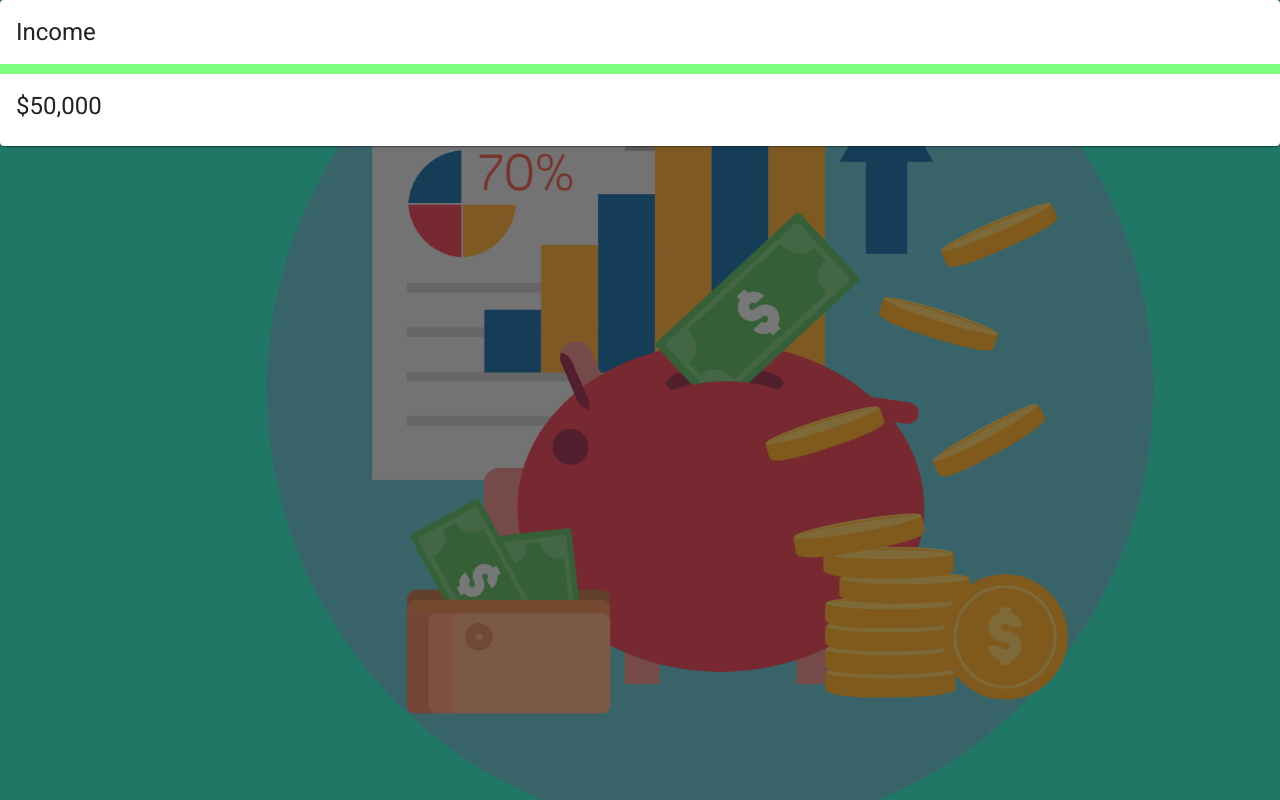
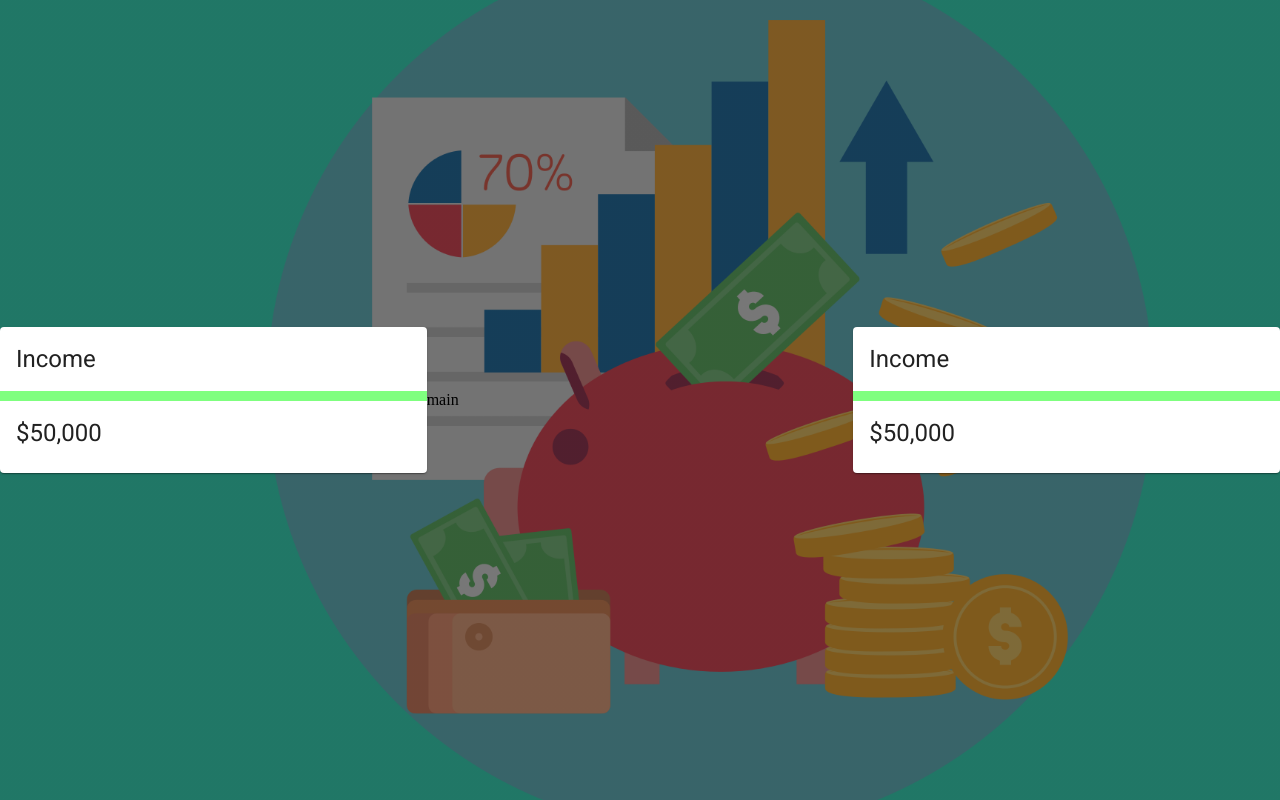
Before and after one commit to webceyhan/react-budget-tracker, a React (Create React App) app: page / in a window 1280 px wide. Built offline with nearby package versions, Linux system fonts and the light colour scheme.

Commit message:
app layout impl.

```diff
--- a/src/App.jsx
+++ b/src/App.jsx
@@ -1,9 +1,28 @@
+import { Grid } from '@mui/material';
 import { Details } from './components/Details.jsx';
 
 export const App = () => {
     return (
         <div>
-            <Details />
+            <Grid
+                container
+                spacing={0}
+                alignItems="center"
+                justifyContent="center"
+                style={{ height: '100vh' }}
+            >
+                <Grid item xs={12} sm={4}>
+                    <Details />
+                </Grid>
+
+                <Grid item xs={12} sm={4}>
+                    main
+                </Grid>
+
+                <Grid item xs={12} sm={4}>
+                    <Details />
+                </Grid>
+            </Grid>
         </div>
     );
 };
```
